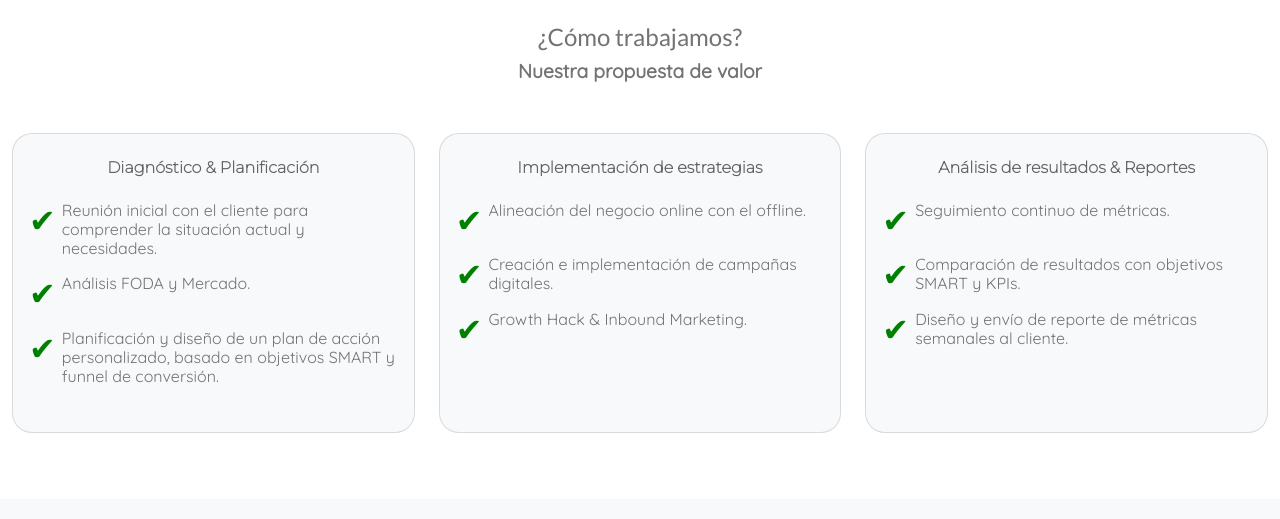
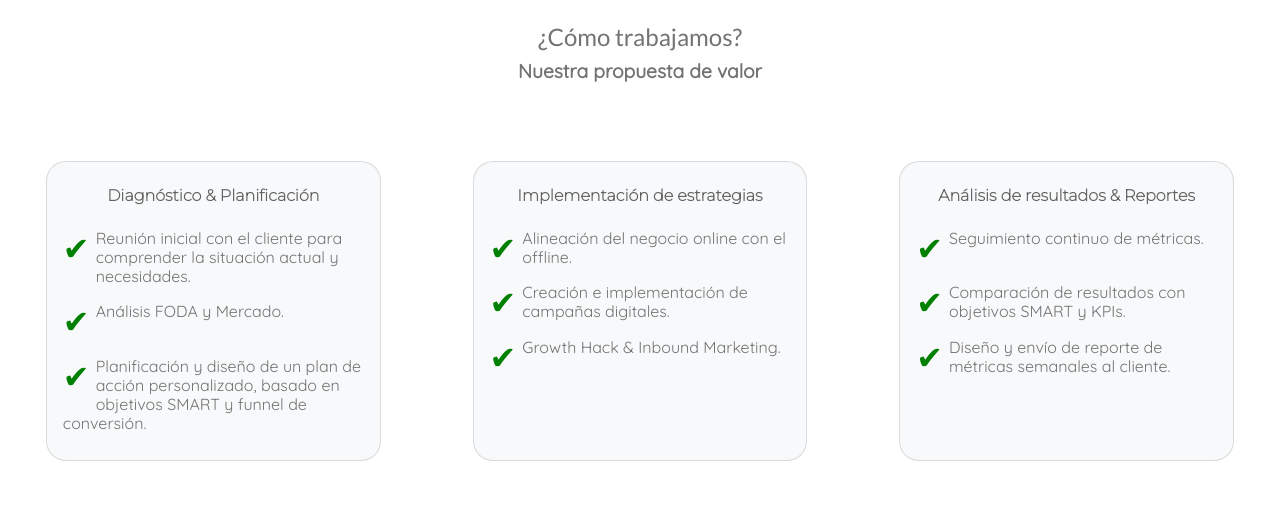
Before and after one commit to stephieanhang/groweconsultingroup, a website: page paginas/nuestroequipo.html in a window 1280 px wide. Shown: the part 786-1305 px from the top of the page. Drawn offline with nearby package versions, Linux system fonts and the light colour scheme; files whose address does not match are found by name.

```diff
--- a/paginas/nuestroequipo.html
+++ b/paginas/nuestroequipo.html
@@ -87,7 +87,7 @@
         <section class="comotrabajamos">
             <h3>¿Cómo trabajamos?</h3>
             <h4>Nuestra propuesta de valor</4>
-            <div class="etapas row">
+            <div class="etapas row g-2">
                 <div class="col-sm-4">
                     <div class="card bg-light">
                     <div class="card-body">
--- a/scss/_main.scss
+++ b/scss/_main.scss
@@ -544,6 +544,30 @@
     main {
         .comotrabajamos {
             margin-top: 30px;
+            .etapas {
+                margin-top: 20px;
+            }
+            .card {
+                width: 80%;
+                margin-right: auto;
+                margin-left: auto;
+                p {
+                    text-align: start;
+                    font-weight: lighter;
+                }
+                h5 {
+                    font-style: normal;
+                    margin-bottom: 20px;
+                }
+                p:before {
+                    content: "✔";
+                    color: green;
+                    font-size: 1.5rem;
+                    display: block;
+                    float: left;
+                    margin: 0 6px 0 0;
+                }
+            }
         }
         .bi {
             font-size: 2rem;
@@ -551,6 +575,7 @@
         }
     }
 }
+
 @media screen and (min-width: 1024px) {
     main {
         .comotrabajamos {
```
Also changed, not shown: index.html (+2 -2 lines), css/estilo.css. Lines whose indentation alone changed are shown as unchanged.
